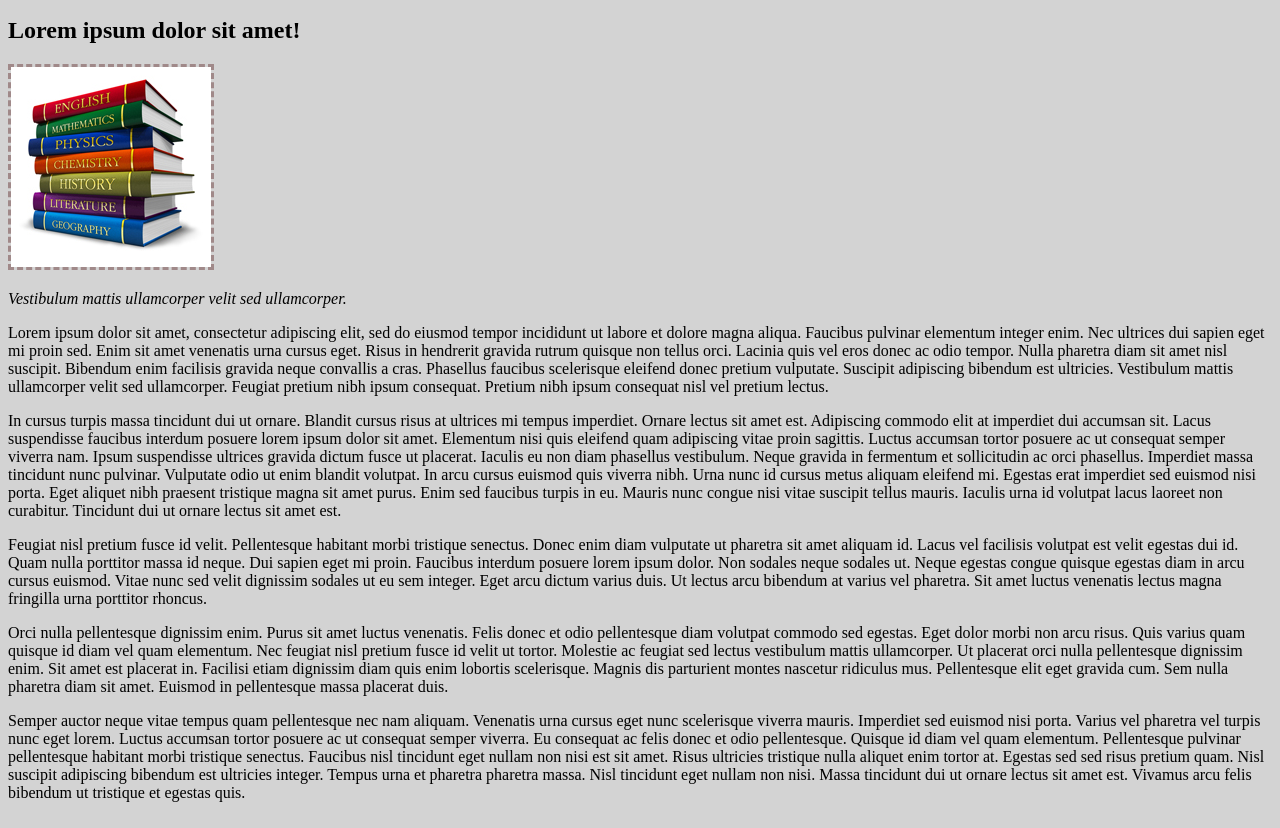
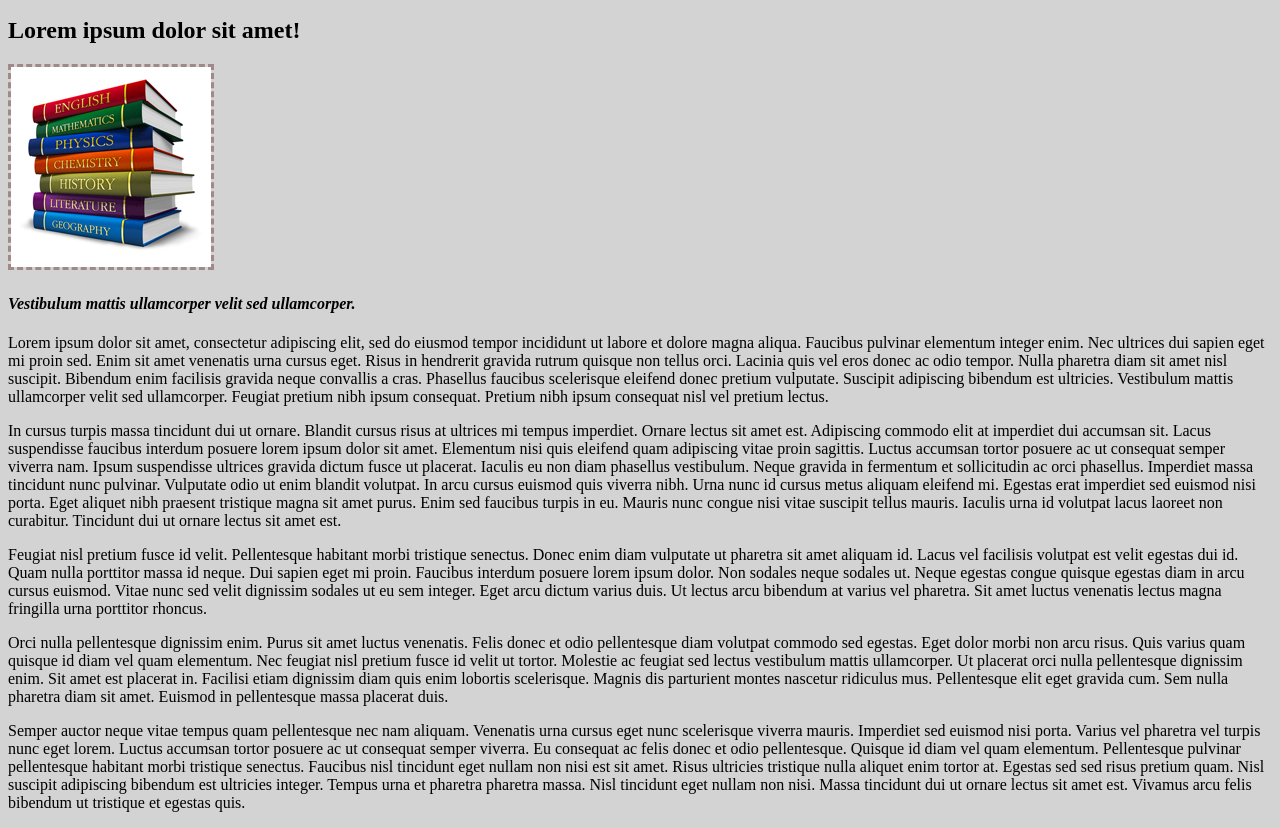
Before and after one commit to aaronminnick/boring-lecture, a plain HTML site: page index.html in a window 1280 px wide. Shown: the part 104-932 px from the top of the page. Drawn offline with Linux system fonts and the light colour scheme.

Commit message:
BUGFIX: remove enwrapping p tags from unneeded elements
Co-authored-by: Albert Lee <leesga8@gmail.com>
Co-authored-by: Christopher Neal <christopher.m.neal@gmail.com>

```diff
--- a/css/styles.css
+++ b/css/styles.css
@@ -2,7 +2,7 @@
   font-weight: lighter;
 }
 
-.intro p {
+.intro h4 {
   font-style: italic;
 }
 
--- a/index.html
+++ b/index.html
@@ -11,8 +11,8 @@
   <button id="color-scheme">Toggle color scheme</button>
   <div class="intro">
     <h2>Lorem ipsum dolor sit amet!</h2>
-    <p><img src="img/textbooks.png" alt="A picture of textbooks."></p>
-    <p>Vestibulum mattis ullamcorper velit sed ullamcorper.</p>
+    <img src="img/textbooks.png" alt="A picture of textbooks.">
+    <h4>Vestibulum mattis ullamcorper velit sed ullamcorper.</h4>
   </div>
   <p>Lorem ipsum dolor sit amet, consectetur adipiscing elit, sed do eiusmod tempor incididunt ut labore et dolore magna aliqua. Faucibus pulvinar elementum integer enim. Nec ultrices dui sapien eget mi proin sed. Enim sit amet venenatis urna cursus eget. Risus in hendrerit gravida rutrum quisque non tellus orci. Lacinia quis vel eros donec ac odio tempor. Nulla pharetra diam sit amet nisl suscipit. Bibendum enim facilisis gravida neque convallis a cras. Phasellus faucibus scelerisque eleifend donec pretium vulputate. Suscipit adipiscing bibendum est ultricies. Vestibulum mattis ullamcorper velit sed ullamcorper. Feugiat pretium nibh ipsum consequat. Pretium nibh ipsum consequat nisl vel pretium lectus.</p>
   <p>In cursus turpis massa tincidunt dui ut ornare. Blandit cursus risus at ultrices mi tempus imperdiet. Ornare lectus sit amet est. Adipiscing commodo elit at imperdiet dui accumsan sit. Lacus suspendisse faucibus interdum posuere lorem ipsum dolor sit amet. Elementum nisi quis eleifend quam adipiscing vitae proin sagittis. Luctus accumsan tortor posuere ac ut consequat semper viverra nam. Ipsum suspendisse ultrices gravida dictum fusce ut placerat. Iaculis eu non diam phasellus vestibulum. Neque gravida in fermentum et sollicitudin ac orci phasellus. Imperdiet massa tincidunt nunc pulvinar. Vulputate odio ut enim blandit volutpat. In arcu cursus euismod quis viverra nibh. Urna nunc id cursus metus aliquam eleifend mi. Egestas erat imperdiet sed euismod nisi porta. Eget aliquet nibh praesent tristique magna sit amet purus. Enim sed faucibus turpis in eu. Mauris nunc congue nisi vitae suscipit tellus mauris. Iaculis urna id volutpat lacus laoreet non curabitur. Tincidunt dui ut ornare lectus sit amet est.</p>
```
